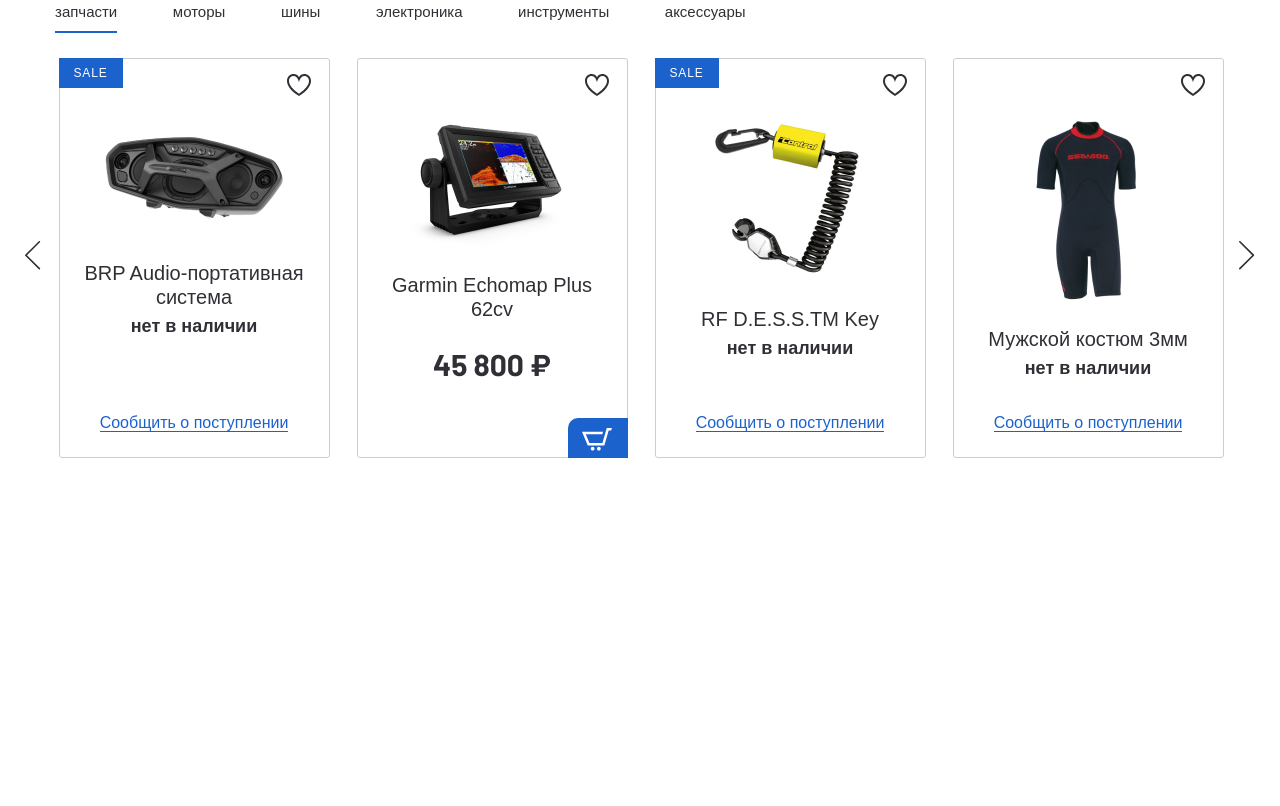
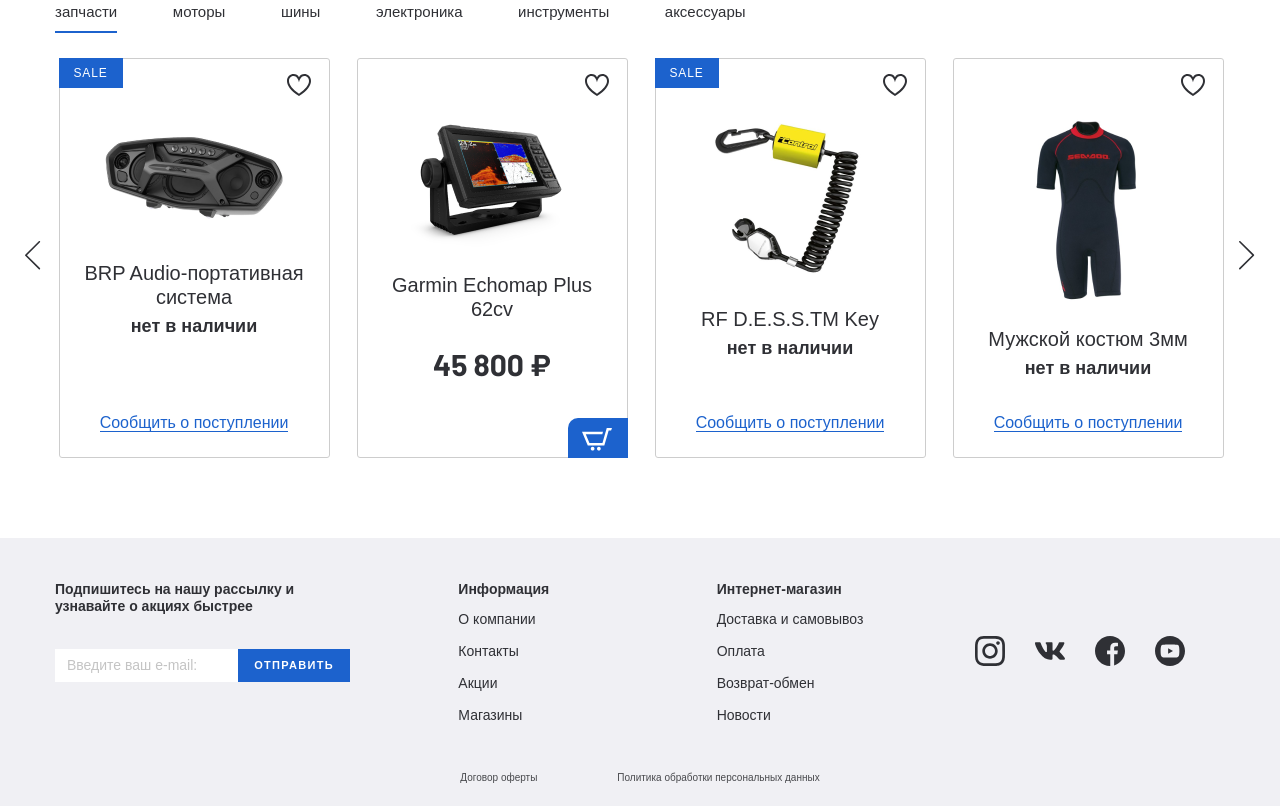
Before and after one commit to NeverMind109/Drive-Moto, a website: page app/index.html in a window 1280 px wide. Shown: the part 2382-3188 px from the top of the page. Before the commit the page ends 2920 px from the top, so only its background shows below. Drawn offline with Linux system fonts and the light colour scheme; a web font is replaced by a local one.

Commit message:
Created: Added Footer

```diff
--- a/app/index.html
+++ b/app/index.html
@@ -1188,6 +1188,100 @@
         </div>
       </section>
     </main>
+    <footer class="footer">
+      <div class="container">
+        <div class="footer__top">
+          <div class="footer__top-item footer__top-newsletter">
+            <h6 class="footer__top-title">
+              Подпишитесь на нашу рассылку и узнавайте о акциях быстрее
+            </h6>
+            <form class="footer-form" action="#">
+              <input
+                class="footer-form__input"
+                type="email"
+                placeholder="Введите ваш e-mail:"
+              />
+              <button class="footer-form__button" type="submit">
+                Отправить
+              </button>
+            </form>
+          </div>
+          <div class="footer__top-item">
+            <h6 class="footer__top-title">Информация</h6>
+            <ul class="footer-list">
+              <li class="footer-list__item">
+                <a class="footer-list__link" href="#">О компании</a>
+              </li>
+              <li class="footer-list__item">
+                <a class="footer-list__link" href="#">Контакты</a>
+              </li>
+              <li class="footer-list__item">
+                <a class="footer-list__link" href="#">Акции</a>
+              </li>
+              <li class="footer-list__item">
+                <a class="footer-list__link" href="#">Магазины</a>
+              </li>
+            </ul>
+          </div>
+          <div class="footer__top-item">
+            <h6 class="footer__top-title">Интернет-магазин</h6>
+            <ul class="footer-list">
+              <li class="footer-list__item">
+                <a class="footer-list__link" href="#">Доставка и самовывоз</a>
+              </li>
+              <li class="footer-list__item">
+                <a class="footer-list__link" href="#">Оплата</a>
+              </li>
+              <li class="footer-list__item">
+                <a class="footer-list__link" href="#">Возврат-обмен</a>
+              </li>
+              <li class="footer-list__item">
+                <a class="footer-list__link" href="#">Новости</a>
+              </li>
+            </ul>
+          </div>
+          <div class="footer__top-item footer__top-social">
+            <ul class="social-list">
+              <li class="social-list__item">
+                <a class="social-list__link" href="#"
+                  ><img
+                    class="instagram"
+                    src="images/instagram.svg"
+                    alt="Instagram Logo"
+                /></a>
+              </li>
+              <li class="social-list__item">
+                <a class="social-list__link" href="#"
+                  ><img class="vkontakte" src="images/vk.svg" alt="VK Logo"
+                /></a>
+              </li>
+              <li class="social-list__item">
+                <a class="social-list__link" href="#"
+                  ><img
+                    class="facebook"
+                    src="images/facebook.svg"
+                    alt="Facebook Logo"
+                /></a>
+              </li>
+              <li class="social-list__item">
+                <a class="social-list__link" href="#"
+                  ><img
+                    class="youtube"
+                    src="images/youtube.svg"
+                    alt="Youtube Logo"
+                /></a>
+              </li>
+            </ul>
+          </div>
+        </div>
+        <div class="footer__bottom">
+          <a class="footer__bottom-link" href="#">Договор оферты</a>
+          <a class="footer__bottom-link" href="#"
+            >Политика обработки персональных данных</a
+          >
+        </div>
+      </div>
+    </footer>
     <script src="js/main.min.js"></script>
   </body>
 </html>
--- /dev/null
+++ b/app/scss/_blocks/_footer.scss
@@ -0,0 +1,85 @@
+.footer {
+  background: #f0f0f4;
+  &__top {
+    display: flex;
+    justify-content: space-between;
+    padding: 43px 0 0;
+  }
+  &__top-item {
+    width: 200px;
+  }
+  &__top-newsletter {
+    width: 295px;
+    margin-right: 50px;
+  }
+  &__top-social {
+    width: 250px;
+  }
+  &__top-title {
+    font-family: "SFProDisplay-Bold", sans-serif;
+    font-weight: 700;
+    font-size: 14px;
+    line-height: 17px;
+    color: #2f3035;
+  }
+  &__bottom {
+    display: flex;
+    justify-content: center;
+    padding: 46px 0 22px;
+  }
+  &__bottom-link {
+    font-size: 10px;
+    line-height: 12px;
+    color: #48494d;
+    margin: 0 40px;
+  }
+}
+.footer-form {
+  display: flex;
+  justify-content: space-between;
+  margin-top: 34px;
+  &__input {
+    width: 100%;
+    font-size: 14px;
+    line-height: 17px;
+    color: #c4c4c4;
+    background: #ffffff;
+    border: none;
+    padding: 0 12px;
+    &::placeholder {
+      font-family: "SFProDisplay-Regular", sans-serif;
+      font-weight: 400;
+      font-size: 14px;
+      line-height: 17px;
+      color: #c4c4c4;
+    }
+  }
+  &__button {
+    font-family: "SFProDisplay-Semibold", sans-serif;
+    font-weight: 600;
+    font-size: 11px;
+    line-height: 13px;
+    letter-spacing: 0.12em;
+    text-transform: uppercase;
+    background: #1c62cd;
+    color: #fff;
+    padding: 10px 16px;
+    border: none;
+    cursor: pointer;
+  }
+}
+.footer-list {
+  font-size: 14px;
+  line-height: 22px;
+  &__item {
+    padding: 10px 0 0;
+  }
+}
+.social-list {
+  height: 100%;
+  display: flex;
+  align-items: center;
+}
+.social-list__item + .social-list__item {
+  margin-left: 30px;
+}
--- a/app/scss/style.scss
+++ b/app/scss/style.scss
@@ -7,5 +7,6 @@
 @import "_blocks/_search.scss";
 @import "_blocks/_categories.scss";
 @import "_blocks/_products.scss";
+@import "_blocks/_footer.scss";
 
 @import "_media.scss";
```
Also changed, not shown: app/css/style.min.css, app/images/facebook.svg (added), app/images/instagram.svg (added), app/images/vk.svg (added), app/images/youtube.svg (added).
